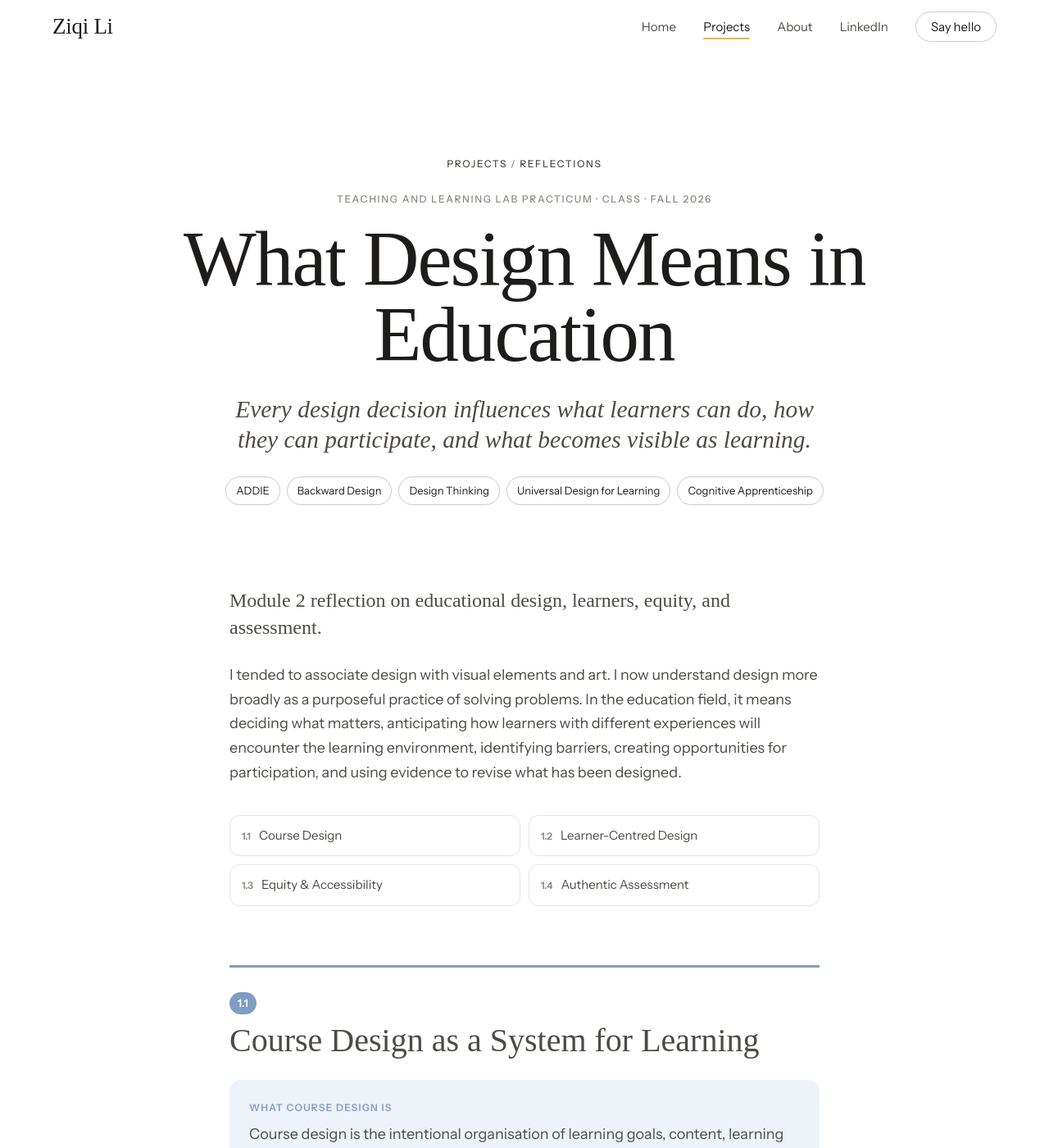
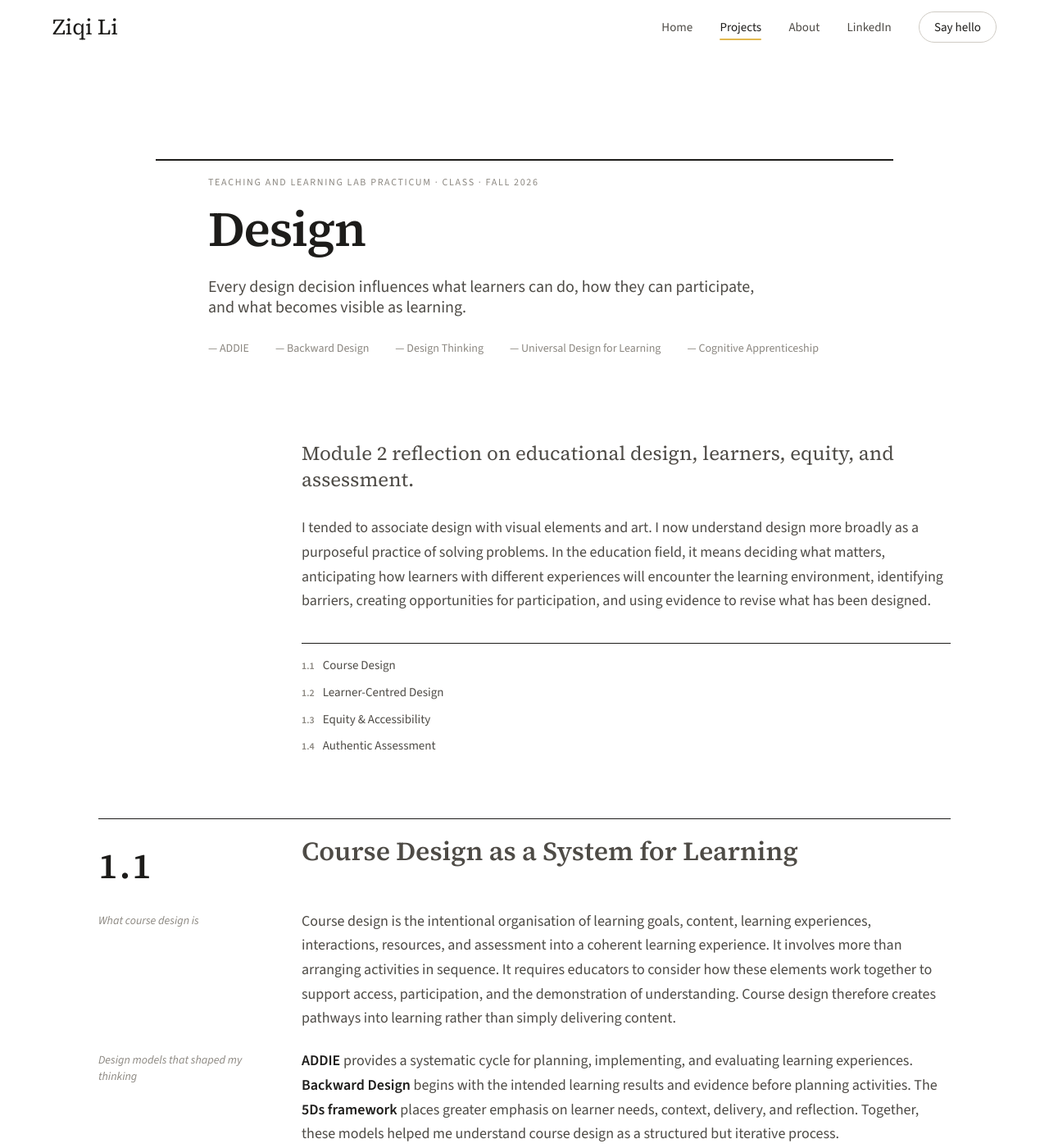
Before and after one commit to lizilizi0422-cmd/lizilizi0422-cmd.github.io, a Jekyll site: the page built from _reflections/module-2-design.md, in a window 1280 px wide and 1400 px high. Shown: the whole window at 82% size. Built offline with Jekyll 4.4.1, drawn with Linux system fonts in a browser that asks for light colours; nearby versions of some CDN libraries; some web fonts are replaced.

Commit message:
Reflection 2: Design title, Source fonts, margin layout, cropped figures

```diff
--- a/_layouts/reflection.html
+++ b/_layouts/reflection.html
@@ -18,3 +18,4 @@ layout: default
   </div>
   {%- if page.photos %}<section class="blk blk-gallery" aria-label="Photos"><div class="wrap">{% include folder-gallery.html photos=page.photos %}</div></section>{% endif %}
 </article>
+<script src="{{ "/assets/js/reflection-margin.js" | relative_url }}" defer></script>
--- a/_reflections/module-2-design.md
+++ b/_reflections/module-2-design.md
@@ -1,5 +1,5 @@
 ---
-title: "What Design Means in Education"
+title: "Design"
 course: "Teaching and Learning Lab Practicum"
 type: "Class"
 term: "Fall 2026"
--- a/assets/css/style.css
+++ b/assets/css/style.css
@@ -1,3 +1,4 @@
+@import url("https://fonts.googleapis.com/css2?family=Source+Serif+4:ital,opsz,wght@0,8..60,400;0,8..60,600;1,8..60,400&family=Source+Sans+3:ital,wght@0,400;0,600;0,700;1,400&display=swap");
 /* ════════════════════════════════════════════════════════════════
    Ziqi Li · portfolio v3 — "white page, crayon margins"
    Pure white, near-black ink, Instrument Serif display + Instrument Sans text.
@@ -466,3 +467,29 @@ main:focus { outline: none; }
 .r-refs { margin-top: 80px; padding-top: 24px; border-top: 1px solid var(--rule); font-size: 15px; color: var(--ink-2); }
 .r-refs li { padding-left: 2em; text-indent: -2em; margin-bottom: 10px; word-break: break-word; }
 @media (max-width: 640px) { .r-toc { grid-template-columns: 1fr; } .r-box { padding-inline: 18px; } }
+
+/* Source fonts + reflection margin layout */
+:root{--serif:"Source Serif 4",Georgia,serif;--sans:"Source Sans 3",system-ui,sans-serif}
+body{font-size:18px}
+.reflection .phero-inner{text-align:left;max-width:1040px}
+.reflection .display{font-size:clamp(44px,6vw,72px);font-weight:600;letter-spacing:-.02em}
+.reflection .phero-lede{margin-left:0;font-style:normal;font-family:var(--sans);font-size:20px;color:var(--ink-2)}
+.reflection .tags{justify-content:flex-start;gap:0 18px}.reflection .tags li{border:0;padding:0;font-size:14px;color:var(--muted)}
+.reflection .tags li::before{content:"— "}
+.refl-body.narrow{max-width:calc(1040px + var(--pad)*2)}
+.refl-body>p,.refl-body>.r-toc,.r-refs{margin-left:248px}
+.r-toc{display:block;border-top:1px solid var(--ink);padding-top:10px}.r-toc a{border:0;padding:4px 0;border-radius:0}
+.r-sec{border-top:1px solid var(--ink);padding-top:22px}
+.row{display:grid;grid-template-columns:200px 1fr;column-gap:48px;margin-bottom:22px}
+.row>.side{color:var(--muted);font-size:14px;font-style:italic;line-height:1.4;padding-top:4px}
+.row>.side .r-num{background:none;color:var(--ink);font-family:var(--serif);font-size:44px;padding:0;font-weight:600;font-style:normal;margin:0}
+.row>.side .r-label{margin:0;color:inherit;text-transform:none;letter-spacing:0;font-size:14px;font-weight:400}
+.r-box,.r-mine{background:none;border:0;padding:0;margin:0}
+.r-mine .row>.side{color:var(--c);font-style:normal;font-weight:600}
+.r-sec h2{font-weight:600;font-size:32px;margin:0}
+.refl-body strong{background:none;font-weight:600}
+.r-fig img{border-radius:0}.r-fig figcaption{font-style:italic}
+.reflection .phero-inner{text-align:left;max-width:900px;border-top:2px solid var(--ink);padding-top:18px}
+.reflection .crumb{display:none}.reflection .display{font-family:var(--serif);font-weight:600;font-size:60px;line-height:1.05}
+.reflection .phero-lede{margin-left:0;font-size:20px;max-width:680px;color:var(--ink-2)}
+.reflection .tags{justify-content:flex-start}.reflection .tags li{border:0;padding:0 14px 0 0;color:var(--muted)}
--- /dev/null
+++ b/assets/js/reflection-margin.js
@@ -0,0 +1,7 @@
+document.querySelectorAll('.r-sec').forEach(s=>{
+ const mk=(side,main)=>{const r=document.createElement('div');r.className='row';const a=document.createElement('div');a.className='side';const b=document.createElement('div');b.className='main';r.append(a,b);side&&a.append(side);main.forEach(m=>b.append(m));return r};
+ const n=s.querySelector('.r-num'),h=s.querySelector('h2');s.prepend(mk(n,[h]));
+ s.querySelectorAll('.r-label').forEach(l=>{const par=l.parentNode;const sib=[];let x=l.nextElementSibling;
+   while(x&&!x.classList.contains('r-label')){sib.push(x);x=x.nextElementSibling;}
+   const r=mk(null,[]);par.insertBefore(r,l);r.firstChild.append(l);sib.forEach(e=>r.lastChild.append(e));});
+});
```
Also changed, not shown: images/reflections/module-2/design-thinking.jpg, images/reflections/module-2/udl-guidelines.jpg.
